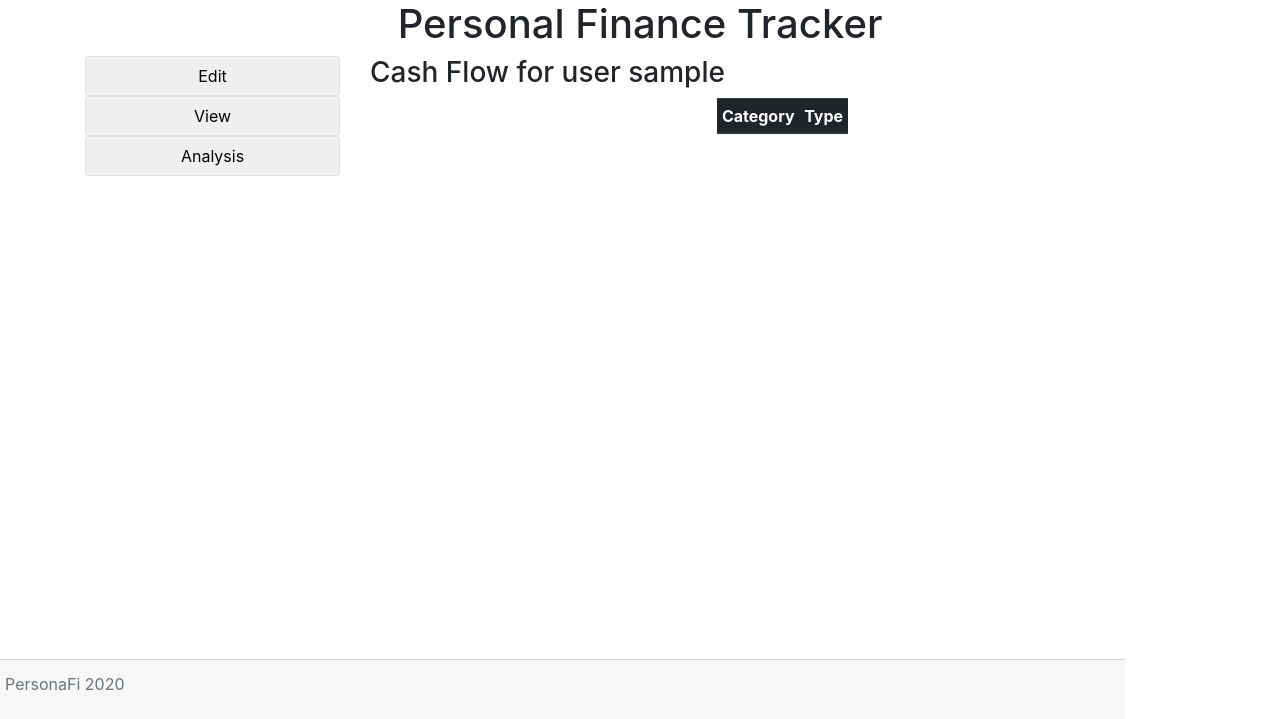
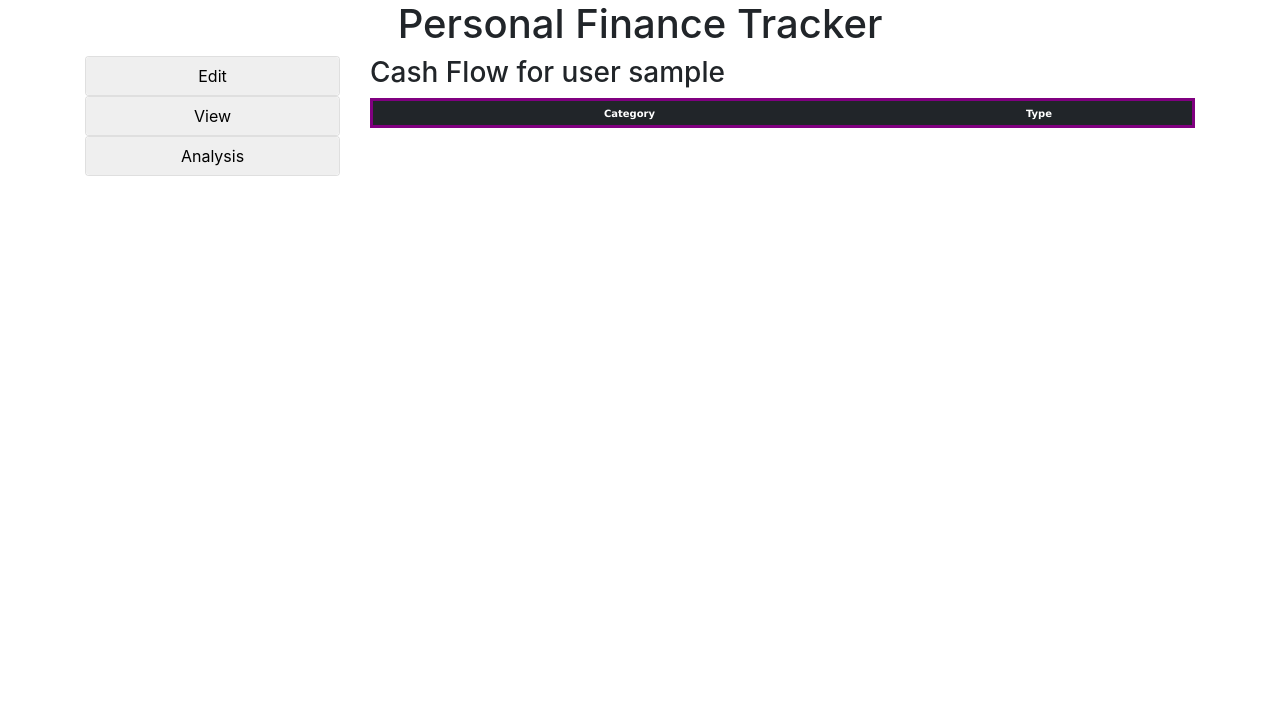
Before and after one commit to petervuyk456/persona_finance, a Flask app: page /tracker/ in a window 1280 px wide. Shown: the part 81-800 px from the top of the page. Run offline with Flask 2, Linux system fonts and the light colour scheme; the visitor is signed in with stand-in values (Sample User, id 1); lists and menus that the app fills with data are empty; parts of the project's set-up code (start-up, migrations or seed data) failed here and were passed over; some libraries are stand-ins or nearby versions.

Commit message:
Updated table look and feel. Removed footer.:

```diff
--- a/services/web/project/static/css/style.css
+++ b/services/web/project/static/css/style.css
@@ -1,3 +1,4 @@
+/* Variables */
 :root {
   --red: #bd5b56;
   --dblue: #475699;
@@ -6,6 +7,7 @@
   --dwhite: white;
 }
 
+/* Primary */
 body {
   background-color: var(--dwhite);
   color: var(--black);
@@ -21,12 +23,18 @@ p {
   font-size: 20px;
 }
 
+/* Tables */
 table {
-  display: block;
-  max-width: -moz-fit-content;
-  max-width: fit-content;
-  margin: 0 auto;
-  overflow: auto;
+  table-layout: table;
+  border-collapse: auto;
+  border: 3px solid purple;
+  font-family: 'verdana', Courier, monospace;
+  font-size: 10px;
+}
+
+th,
+td {
+  padding: 20px;
 }
 
 #tablediv {
@@ -79,6 +87,7 @@ table {
   height: 60px; /* Height of the footer */
 }
 
+/* Pagination */
 .pagination > li > a {
   background-color: var(--white);
   color: var(--black);
--- a/services/web/project/templates/base.html
+++ b/services/web/project/templates/base.html
@@ -12,7 +12,7 @@
     </head>
 <body>
 {% include 'navbar.html' %}
-<div class="container">
+<div class="container article-container">
     {% with messages = get_flashed_messages(with_categories=true) %}
       {% if messages %}
         {% for category, message in messages %}
@@ -24,10 +24,11 @@
     {% endwith %}
     {% block body %}
     {% endblock %}
+
 </div>
-<div class="row">
+<!-- <div class="row">
   {% include 'footer.html' %}
-</div>
+</div> -->
 </body>
 {% block js %}
 {% endblock %}
```
Also changed, not shown: services/web/project/templates/tracker/main.html (indentation only).
